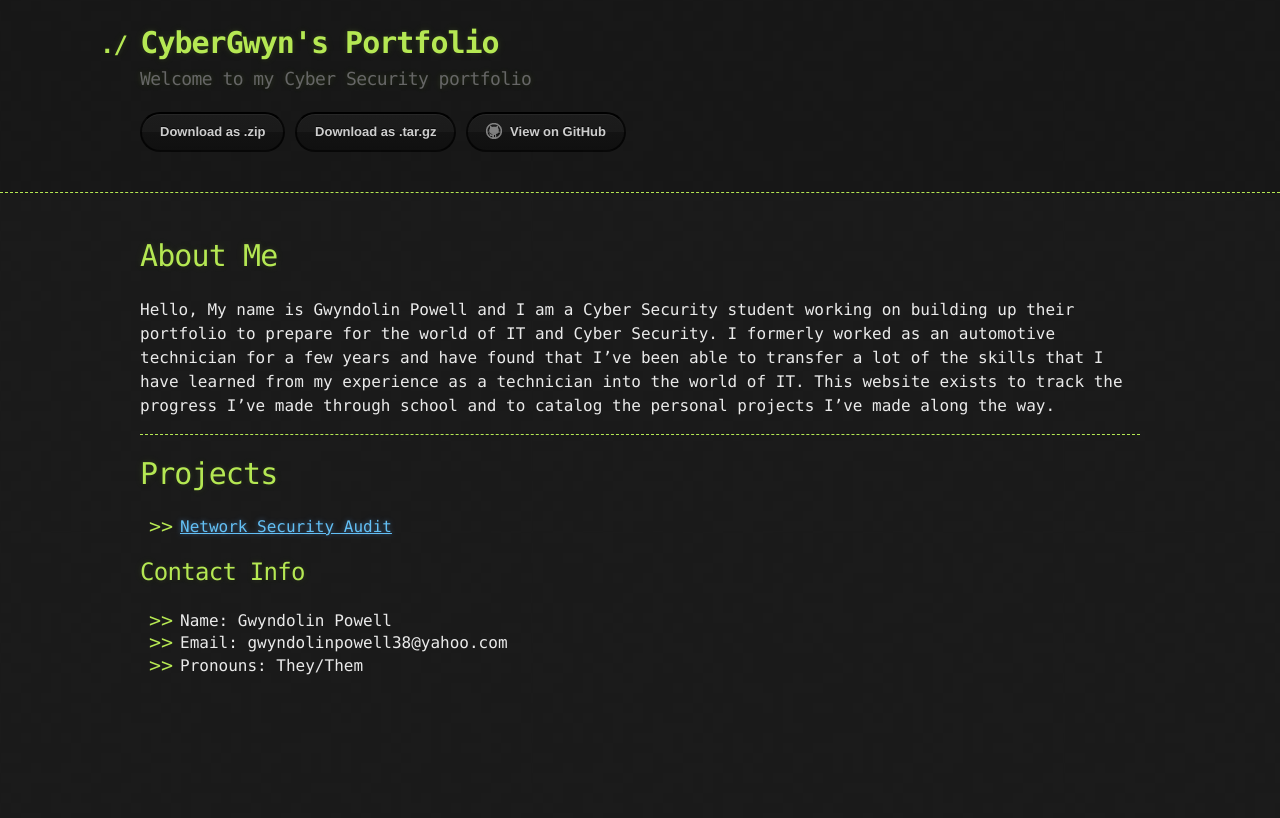
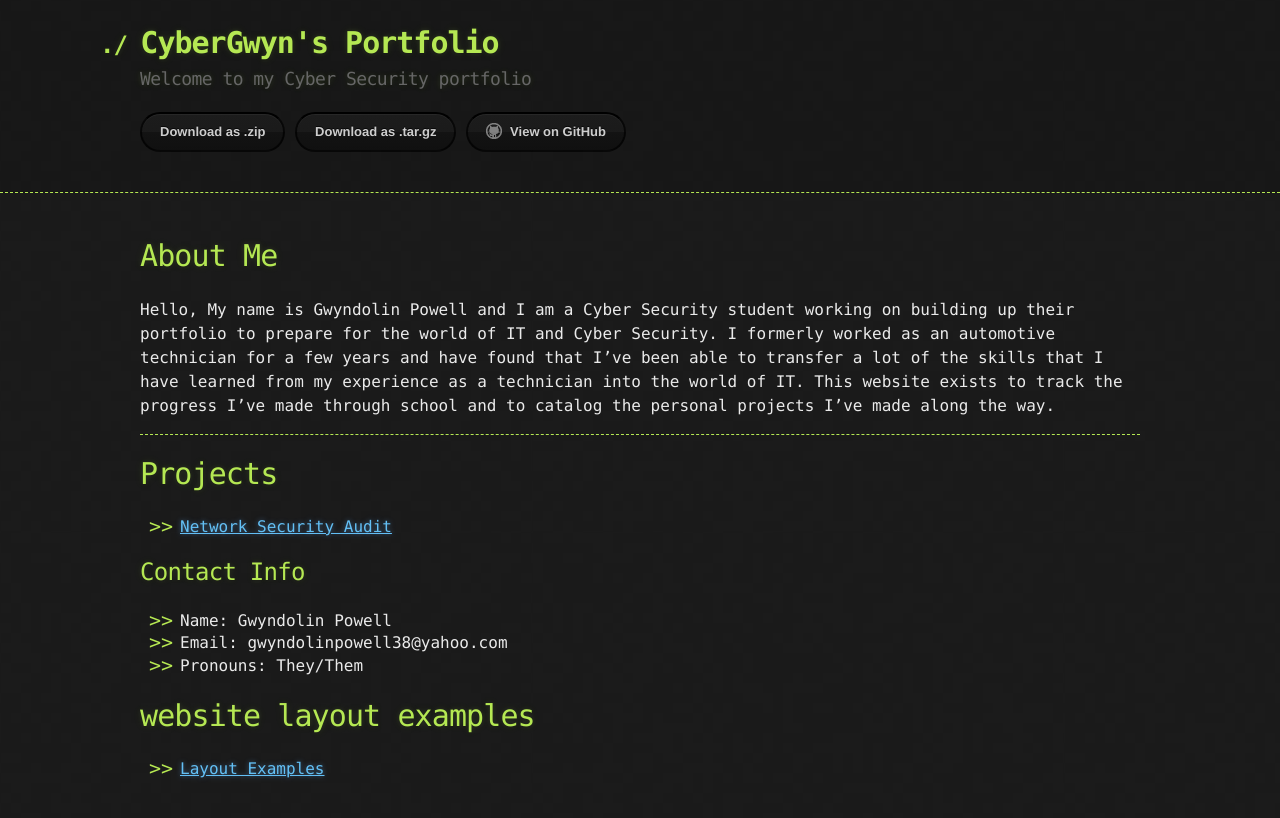
Before and after one commit to CyberGwyn/CyberGwyn.github.io, a Jekyll site: the page built from index.md, in a window 1280 px wide. Shown: the top 818 px of the page. Built offline with Jekyll 4.4.1, drawn with Linux system fonts in a browser that asks for light colours; our own code applies the rules of GitHub Pages for plain Markdown files.

Commit message:
Layout tutorials moved to layout-examples webpage

```diff
--- a/index.md
+++ b/index.md
@@ -23,3 +23,7 @@ Hello, My name is Gwyndolin Powell and I am a Cyber Security student working on
 * Name: Gwyndolin Powell
 * Email: gwyndolinpowell38@yahoo.com
 * Pronouns: They/Them
+
+# website layout examples
+
+* [Layout Examples](./Layout-Examples.html)
```
Also changed, not shown: Layout-Examples.md (added), tutorials.txt (deleted).
